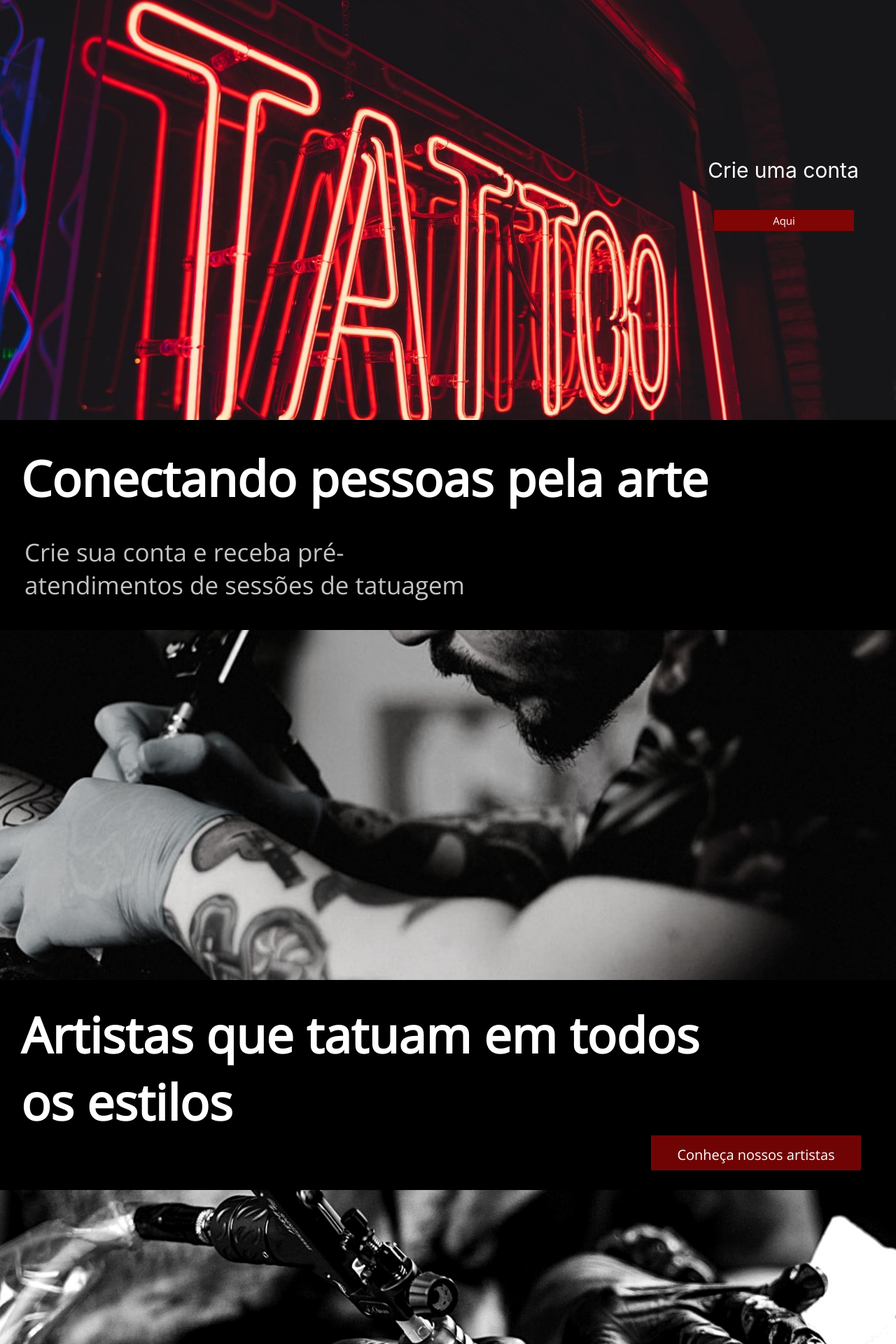
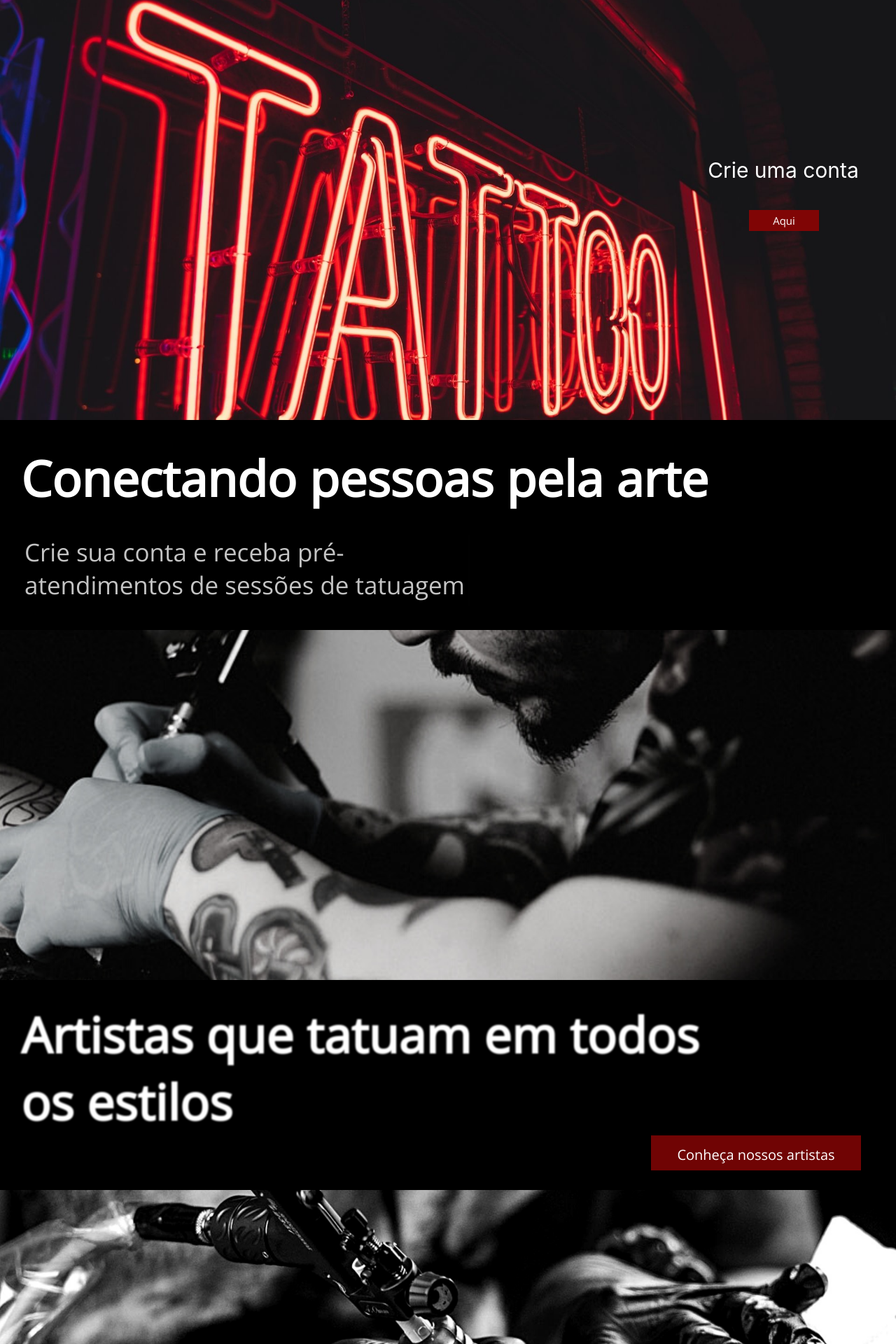
Before and after one commit to CibeleMartins/TattooArtStudio-M5, a React (Create React App) app: page / in a window 1280 px wide. Shown: the top 1920 px of the page at 70% size. Built offline with nearby package versions, Linux system fonts and the light colour scheme.

Commit message:
:dizzy: feat: Implementa animações
Implementou nos textos da pages Home.

```diff
--- a/package.json
+++ b/package.json
@@ -7,6 +7,7 @@
     "@testing-library/react": "^13.0.1",
     "@testing-library/user-event": "^13.5.0",
     "framer-motion": "^6.3.0",
+    "jquery": "^3.6.0",
     "react": "^18.0.0",
     "react-dom": "^18.0.0",
     "react-icons": "^4.3.1",
--- a/src/components/Button/button.module.css
+++ b/src/components/Button/button.module.css
@@ -11,7 +11,7 @@
 
 .button_h {
 
-    width: 200px;
+    width: 100px;
     height: 30px;
     font-size: 15px;
     background-color: #800505;
--- a/src/pages/Home.jsx
+++ b/src/pages/Home.jsx
@@ -2,21 +2,8 @@ import React from 'react';
 import styles from './Home.module.css';
 import Button from '../components/Button/Button'
 import styles_b from '../components/Button/Button.module.css'
-// import Rellax from 'rellax';
-
-// const rellax =
-//   new Rellax('.rellax', {
-//     speed: -7,
-//     center: false,
-//     wrapper: null,
-//     round: true,
-//     vertical: true,
-//     horizontal: false
-//   })
 
 const Home = ({text}) => {
-
-
 
 return (
 
@@ -47,7 +34,7 @@ return (
 
         <div className={styles.text_two}>
 
-          <h3>Artistas que tatuam em todos os estilos</h3>
+          <h3 dclassName={styles.animate}>Artistas que tatuam em todos os estilos</h3>
 
           <div style={{display: "flex", flexDirection: "column", alignItems:"flex-end"}}>
           <Button text="Conheça nossos artistas" className={styles_b.button_quite}/>
@@ -67,11 +54,12 @@ return (
 
         </div>
 
+    </main>
 
 
-    </main>
   )
 
 }
 
+
 export default Home;
--- a/src/pages/Home.module.css
+++ b/src/pages/Home.module.css
@@ -10,6 +10,7 @@ main {
 
   width: 100%;
   height: 100vh;
+  background-color: black;
 
 }
 
@@ -37,14 +38,13 @@ main {
 
 }
 
-
-
 .elements p {
 
   color: white;
   font-size: 30px;
   margin-bottom: 3px;
   border-right: 2px solid #C4C4C4;
+  white-space: nowrap;
 
 }
 
@@ -68,7 +68,6 @@ h1 {
 
 }
 
-
 .text_two p{
 
   font-family: 'Open Sans', sans-serif;
@@ -90,7 +89,18 @@ h1 {
   font-size: 70px;
   margin-left: 30px;
   margin-top: 30px;
+  filter: blur(1px) contrast(25);
 
+}
+
+h3 {
+
+  filter: blur(25);
+}
+
+h3:hover{
+  filter: blur(0);
+  animation: word 2s ease-in-out infinite alternate;
 }
 
 .blink {
@@ -98,9 +108,7 @@ h1 {
 }
 
 .writes_animation {
-
-  animation: blinkCursor 500ms infinite normal, typing_p 9s steps(40) 1s normal;
-  animation-iteration-count: infinite;
+  animation: blinkCursor 400ms infinite normal, typing_p 9s steps(40) 1s infinite normal;
 }
 
 @keyframes blinkCursor {
@@ -133,6 +141,22 @@ h1 {
 
 }
 
+@keyframes word {
+
+  from {
+
+      filter: blur(0)
+  }
+
+
+  to {
+
+      filter: blur(25px)
+  }
+
+}
+
+
 .flag_artist {
 
   width: 100%;
@@ -144,6 +168,7 @@ h1 {
 
 }
 
+
 .flag_budget {
 
   width: 100%;
```
Also changed, not shown: 1 other file (tests, documents, lock files or other folders).
